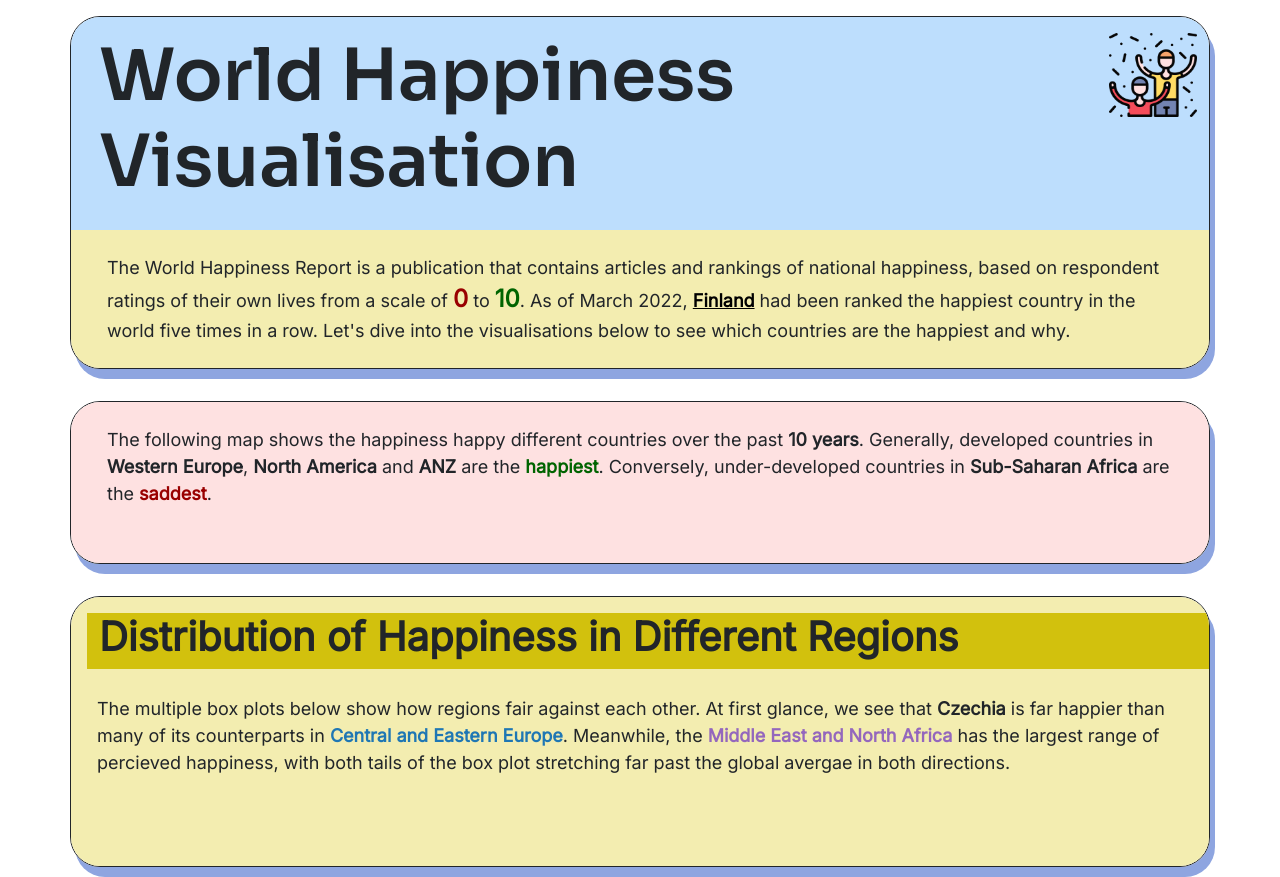
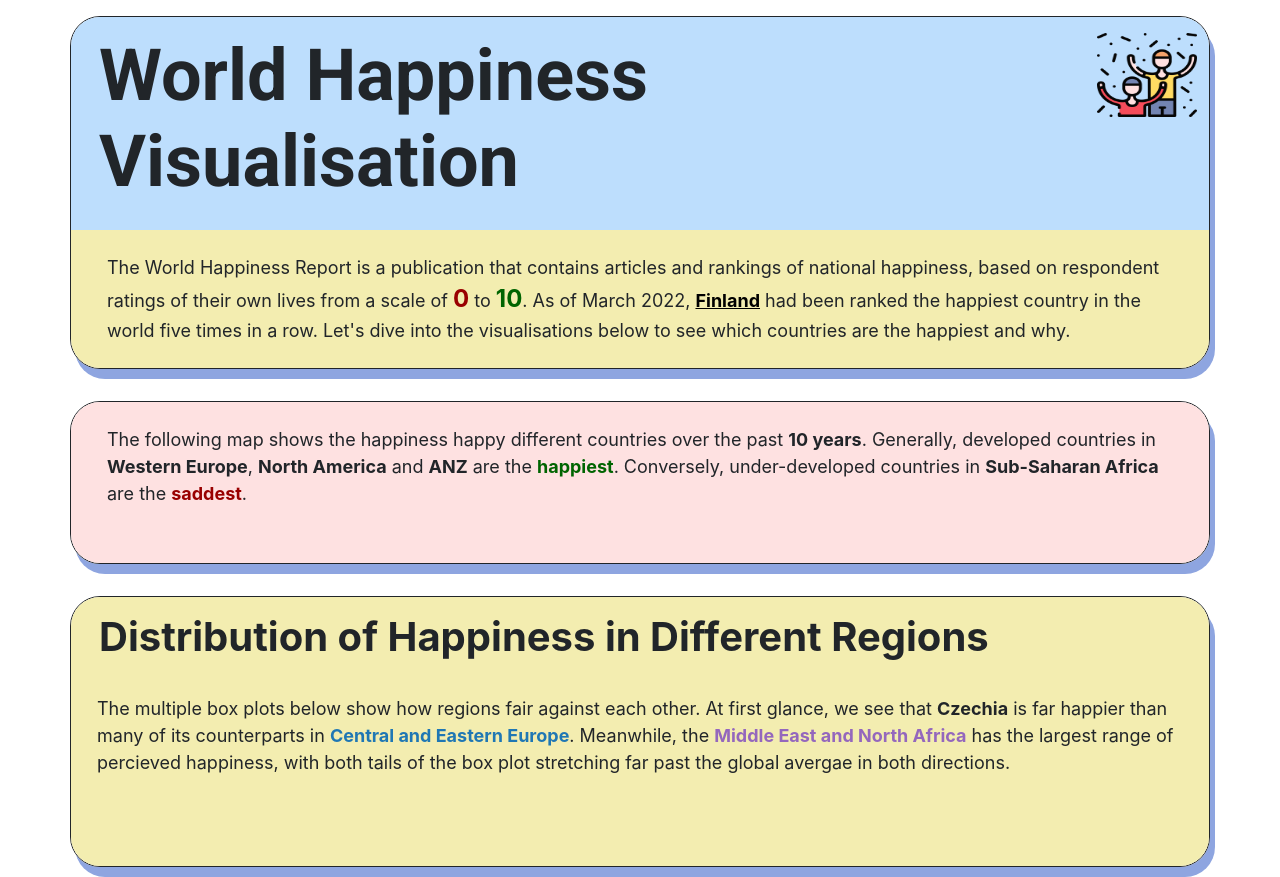
Before and after one commit to 2311ajay/FIT3179-Vega-Lite, a plain HTML site: page index.html in a window 1280 px wide. Shown: the top 877 px of the page. Drawn offline with nearby package versions, Linux system fonts and the light colour scheme; a script that the page names is missing; a web font is replaced by a local one.

Commit message:
Finalising typography

```diff
--- a/css/styles.css
+++ b/css/styles.css
@@ -110,7 +110,7 @@ body {
 }
 
 #headline {
-  font-family: "Sora", sans-serif;
+  font-family: "Roboto", sans-serif;
   font-size: 4em;
 }
 
--- a/index.html
+++ b/index.html
@@ -15,37 +15,16 @@
       crossorigin="anonymous"
     />
     <!-- Fonts -->
+    <!-- noto sans 300 -->
     <link rel="preconnect" href="https://fonts.googleapis.com">
     <link rel="preconnect" href="https://fonts.gstatic.com" crossorigin>
-    <link href="https://fonts.googleapis.com/css2?family=Playfair+Display:ital,wght@1,600&display=swap" rel="stylesheet">
+    <link href="https://fonts.googleapis.com/css2?family=Noto+Sans&display=swap" rel="stylesheet">
 
-    <link rel="preconnect" href="https://fonts.googleapis.com" />
-    <link rel="preconnect" href="https://fonts.gstatic.com" crossorigin />
-    <link
-      href="https://fonts.googleapis.com/css2?family=Source+Sans+Pro&display=swap"
-      rel="stylesheet"
-    />
+    <!-- Roboto -->
+    <link rel="preconnect" href="https://fonts.googleapis.com">
+    <link rel="preconnect" href="https://fonts.gstatic.com" crossorigin>
+    <link href="https://fonts.googleapis.com/css2?family=Roboto:wght@700&display=swap" rel="stylesheet">
 
-    <link rel="preconnect" href="https://fonts.googleapis.com" />
-    <link rel="preconnect" href="https://fonts.gstatic.com" crossorigin />
-    <link
-      href="https://fonts.googleapis.com/css2?family=Sora:wght@600&display=swap"
-      rel="stylesheet"
-    />
-
-    <link rel="preconnect" href="https://fonts.googleapis.com" />
-    <link rel="preconnect" href="https://fonts.gstatic.com" crossorigin />
-    <link
-      href="https://fonts.googleapis.com/css2?family=Inter&family=Source+Sans+Pro:wght@400;600&display=swap"
-      rel="stylesheet"
-    />
-
-    <link rel="preconnect" href="https://fonts.googleapis.com" />
-    <link rel="preconnect" href="https://fonts.gstatic.com" crossorigin />
-    <link
-      href="https://fonts.googleapis.com/css2?family=Source+Sans+Pro:wght@400;600&display=swap"
-      rel="stylesheet"
-    />
 
     <!-- custom CSS -->
     <link rel="stylesheet" href="css/styles.css" />
@@ -115,7 +94,7 @@
         <div class="section p-3">
           <div class="container">
             <div class="row background_a">
-              <div class="col-12 mt-3 mx-3 headerTint" >
+              <div class="col-12 mt-3 mx-3" >
                 <div class="h1 fw-bold">Distribution of Happiness in Different Regions</div>
               </div>
               <div class="col-12 m-3 generalTextPadding" >
--- a/vegaLiteJsonScripts/triple_chart.json
+++ b/vegaLiteJsonScripts/triple_chart.json
@@ -281,7 +281,7 @@
                   "title": "Filter the charts by clicking on a region",
                   "orient": "top",
                   "titleFontSize": 20,
-                  "titleFont": "Source Sans Pro,sans-serif",
+                  "titleFont": "Noto Sans,sans-serif",
                   "titleLimit": 500
                 }
               },
```
